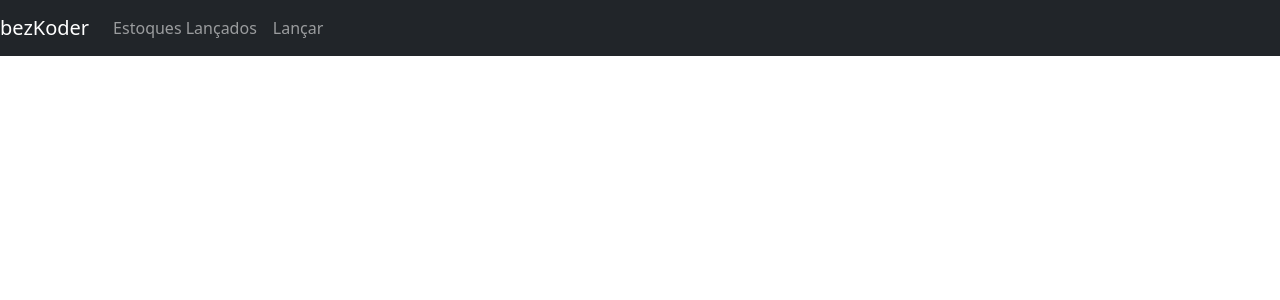
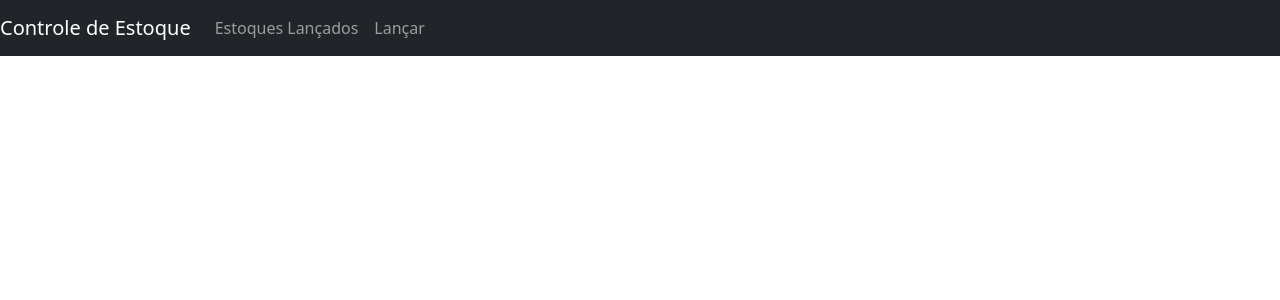
Before and after one commit to redgp0g/ControleEstoque, a React (Create React App) app: page / in a window 1280 px wide. Shown: the top 300 px of the page. Built offline with nearby package versions, Linux system fonts and the light colour scheme.

Commit message:
Troca do Nome

```diff
--- a/src/App.js
+++ b/src/App.js
@@ -11,7 +11,7 @@ function App() {
     <div>
       <nav className="navbar navbar-expand navbar-dark bg-dark">
         <a href="/estoque" className="navbar-brand">
-          bezKoder
+          Controle de Estoque
         </a>
         <div className="navbar-nav mr-auto">
           <li className="nav-item">
```
